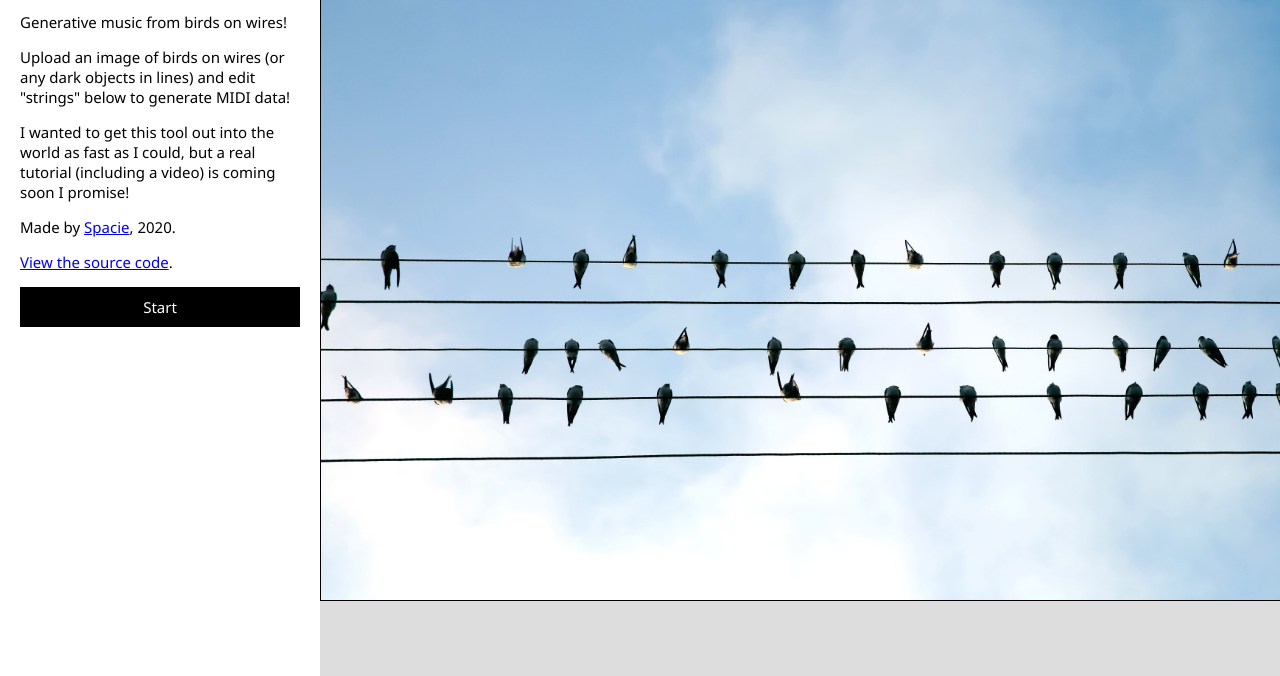
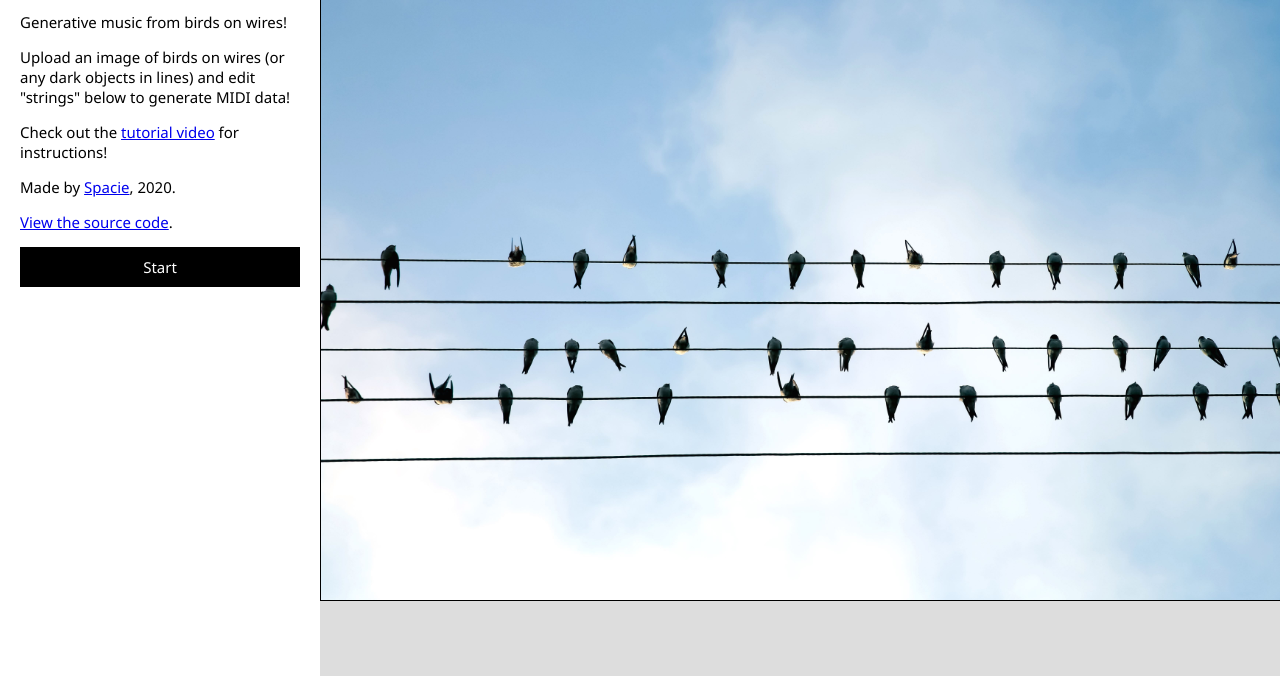
Before and after one commit to spaciecat/birds, a website built with Parcel: page index.html in a window 1280 px wide. Shown: the part 124-800 px from the top of the page. Built offline with nearby package versions, Linux system fonts and the light colour scheme.

Commit message:
add instructions link

```diff
--- a/index.html
+++ b/index.html
@@ -15,9 +15,13 @@
                 <p>(This is a work in progress.)</p>
                 <p>Generative music from birds on wires!</p>
                 <p>Upload an image of birds on wires (or any dark objects in lines) and edit "strings" below to generate MIDI data!</p>
-                <p>I wanted to get this tool out into the world as fast as I could, but a real tutorial (including a video) is coming soon I promise!</p>
-                <p>Made by <a href="https://twitter.com/spaciecat">Spacie</a>, 2020.</p>
-                <p><a href="https://github.com/spaciecat/birds">View the source code</a>.</p>
+                <p>
+                    Check out the
+                    <a target="_blank" href="https://www.youtube.com/watch?v=LegOdnwhwDo">tutorial video</a>
+                    for instructions!
+                </p>
+                <p>Made by <a target="_blank" href="https://twitter.com/spaciecat">Spacie</a>, 2020.</p>
+                <p><a target="_blank" href="https://github.com/spaciecat/birds">View the source code</a>.</p>
 
                 <div class="button" id="start-button">Start</div>
 
```
